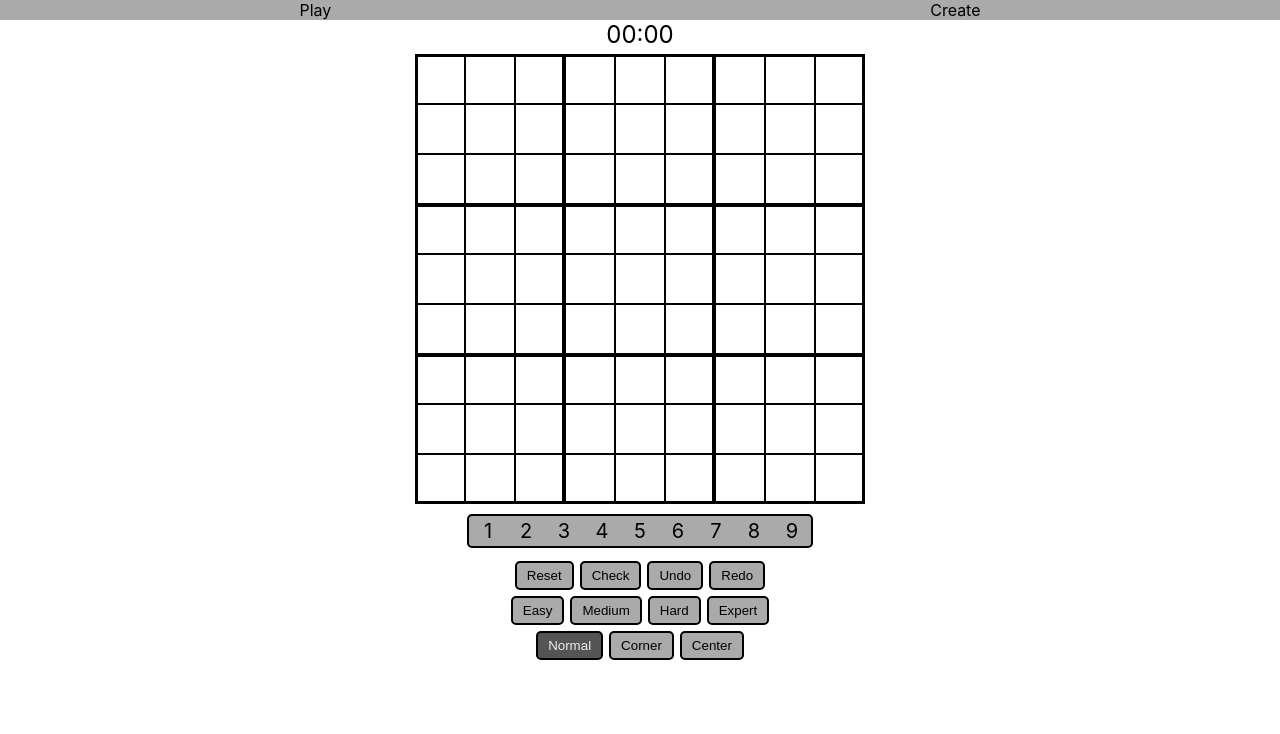
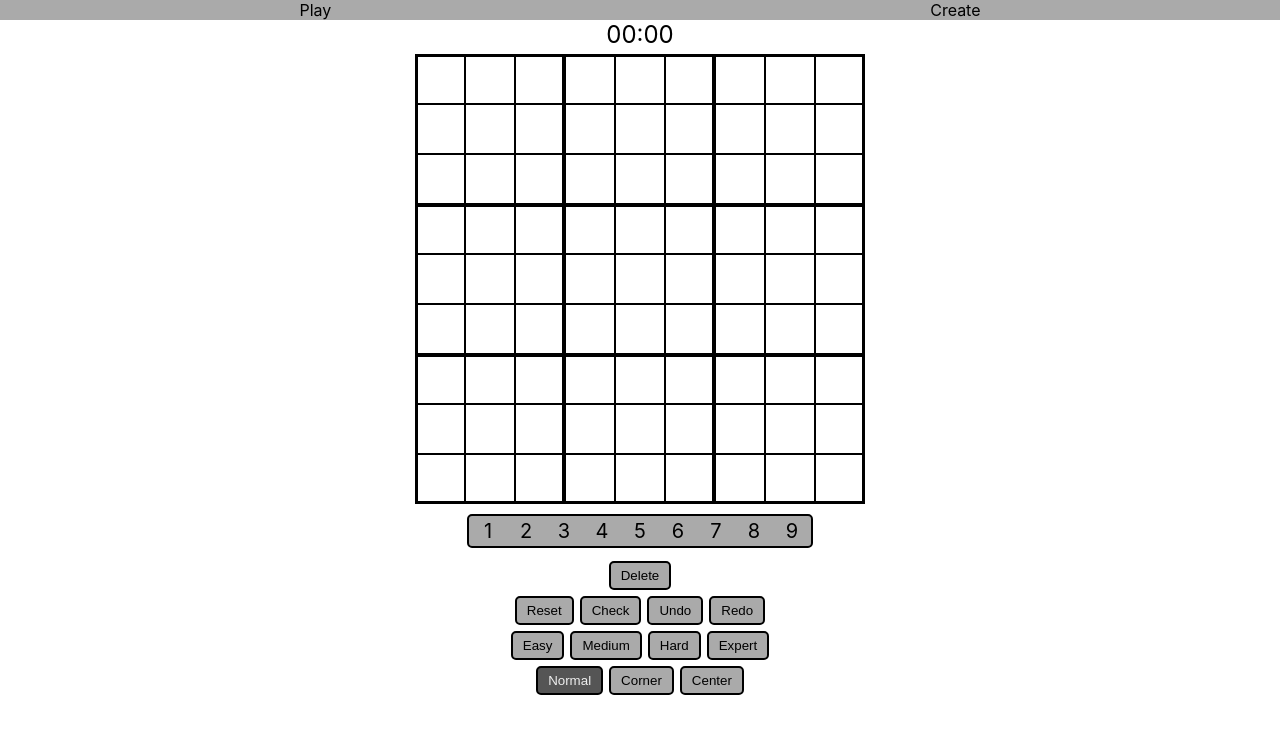
Before and after one commit to camnwalter/sudoku, a Next.js app: page /play in a window 1280 px wide. Shown: the top 734 px of the page. Built offline with nearby package versions, Linux system fonts and the light colour scheme.

Commit message:
Add Delete button

```diff
--- a/components/Buttons.tsx
+++ b/components/Buttons.tsx
@@ -26,11 +26,15 @@ const Buttons = ({ environment }: ButtonsProps) => {
     emptyBoard,
     board,
     setBoard,
+    selected,
     setSelected,
     setWon,
     moveType,
     setMoveType,
     resetBoard,
+    setNumber,
+    setCorners,
+    setCenters,
   } = useSudoku();
   const { setTime } = useTime();
   const { resetMoves, undo, redo } = useUndoRedo();
@@ -113,6 +117,19 @@ const Buttons = ({ environment }: ButtonsProps) => {
   return (
     <div className={styles.buttons}>
       <Row>
+        <button
+          onClick={() => {
+            selected.forEach((i) => {
+              setNumber(i, null);
+              setCorners(i, []);
+              setCenters(i, []);
+            });
+          }}
+        >
+          Delete
+        </button>
+      </Row>
+      <Row>
         <button onClick={() => reset(false)}>Reset</button>
         {environment !== Environment.Create && (
           <>
```
